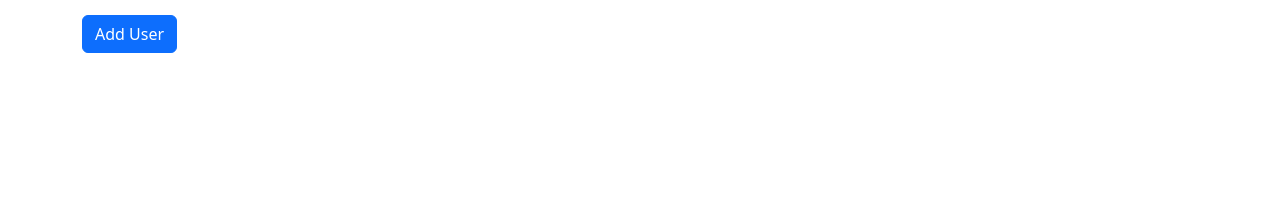
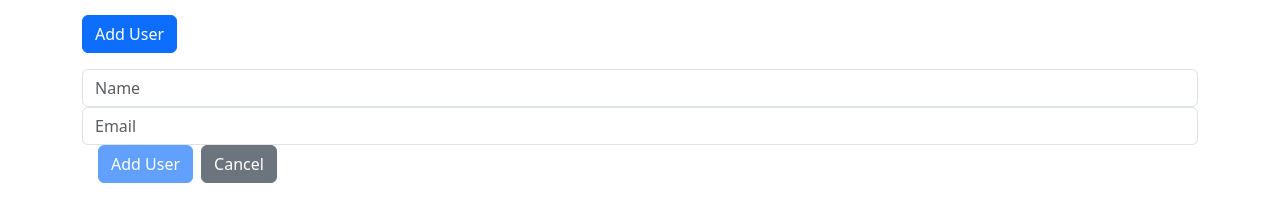
Before and after one commit to DuleeshaGamalathge/user-management-system, an Angular app in the folder angular-frontend/: page / in a window 1280 px wide. Shown: the part 185-406 px from the top of the page. Built offline with nearby package versions, Linux system fonts and the light colour scheme; no server answers.

Commit message:
show backend validation errors in UI

```diff
--- a/angular-frontend/src/app/components/users-list/users-list.component.html
+++ b/angular-frontend/src/app/components/users-list/users-list.component.html
@@ -14,12 +14,12 @@
           <td>{{ user.name }}</td>
           <td>{{ user.email }}</td>
           <td>
-            <button class="btn btn-sm btn-primary me-2"
+            <button type="button" class="btn btn-sm btn-primary me-2"
                     (click)="editUser(user)">
               Edit
             </button>
 
-            <button class="btn btn-sm btn-danger"
+            <button type="button" class="btn btn-sm btn-danger"
                     (click)="deleteUser(user.id)">
               Delete
             </button>
@@ -30,19 +30,19 @@
 </div>
 
 <!-- add user button -->
-<button class="btn btn-primary mb-3" (click)="addNewUser()">
+<button type="button" class="btn btn-primary mb-3" (click)="addNewUser()">
   Add User
 </button>
 
 
 <!-- Save user form  -->
-<form *ngIf="selectedUser" #userForm="ngForm" (ngSubmit)="saveUser(userForm)">
+<form *ngIf="formUser" #userForm="ngForm" (ngSubmit)="saveUser(userForm)">
 
   <!-- name -->
   <input
     type="text"
     name="name"
-    [(ngModel)]="selectedUser.name"
+    [(ngModel)]="formUser.name"
     required
     #name="ngModel"
     class="form-control"
@@ -62,7 +62,7 @@
   <input
     type="email"
     name="email"
-    [(ngModel)]="selectedUser.email"
+    [(ngModel)]="formUser.email"
     required
     email
     #email="ngModel"
@@ -83,17 +83,24 @@
     {{ validationErrors.Email[0] }}
   </div> -->
 
+  <div *ngIf="apiError" class="alert alert-danger">
+    {{ apiError }}
+  </div>
 
   <button class="btn ms-3"
-          [ngClass]="selectedUser ? 'btn-success' : 'btn-primary'"
+          [ngClass]="isEditMode ? 'btn-success' : 'btn-primary'"
           [disabled]="userForm.invalid">
-    {{ selectedUser ? 'Update User' : 'Add User' }}
+    {{ isEditMode ? 'Update User' : 'Add User' }}
   </button>
 
-  <button *ngIf="selectedUser"
+  <div *ngIf="apiError" class="alert alert-danger">
+    {{ apiError }}
+  </div>
+
+  <button *ngIf="formUser"
           type="button"
           class="btn btn-secondary ms-2"
-          (click)="cancelEdit(userForm)">
+          (click)="cancel()">
     Cancel
   </button>
 
--- a/angular-frontend/src/app/components/users-list/users-list.component.ts
+++ b/angular-frontend/src/app/components/users-list/users-list.component.ts
@@ -40,29 +40,41 @@ export class UsersListComponent implements OnInit{
   }
 
   // add | update user
+  formUser: User = {
+    id: 0,
+    name: '',
+    email: ''
+  };
+
+  isEditMode = false;
+
   selectedUser: User | null = null;
 
   //update user
   editUser(user: User) {
-    this.selectedUser = { ...user }; // copy, not reference
+    this.formUser = { ...user }; // copy, not reference
+    this.isEditMode = true;
   }
 
-  cancelEdit(form: any) {
-    this.selectedUser = null;
+  cancel() {
+    this.formUser = { id: 0, name: '', email: '' };
+    this.isEditMode = false;
   }
 
   //add user
   addNewUser(){
-    this.selectedUser = {
+    this.formUser = {
       id: 0,
       name: '',
       email: ''
     };
+    this.isEditMode = false;
   }
 
   //validation error
 
   validationErrors: any = {}; //store backend error messages
+  apiError: string | null = null;
 
   handleError(err: any) {
     if (err.status === 400 && err.error?.errors) {
@@ -73,27 +85,27 @@ export class UsersListComponent implements OnInit{
   }
 
   //save user
-  saveUser(form: any){
-    if (form.invalid || !this.selectedUser) return;
+  saveUser(form: any) {
+    if (form.invalid) return;
 
-    if (this.selectedUser.id === 0){
-      //create
-      this.userService.addUser(this.selectedUser).subscribe({
-        next: (created) => {
-          this.users.push(created);
-          this.selectedUser = null;
-        },
-        error: (err) => this.handleError(err)
-      });
-    } else {
-      //update
-      this.userService.updateUser(this.selectedUser.id, this.selectedUser).subscribe({
-        next: () => {
-          this.loadUsers();
-          this.selectedUser = null;
-        },
-        error: (err) => this.handleError(err)
-      });
-    }
+    this.apiError = null; // clear previous errors
+
+    const request$ = this.isEditMode
+      ? this.userService.updateUser(this.formUser.id, this.formUser)
+      : this.userService.addUser(this.formUser);
+
+    request$.subscribe({
+      next: () => {
+        this.loadUsers();
+        this.cancel
+
+        ();
+        form.resetForm();
+      },
+      error: (err) => {
+        this.apiError = err.error || 'Something went wrong';
+      }
+    });
   }
+
 }
```
Also changed, not shown: 7 other files (tests, documents, lock files or other folders).
